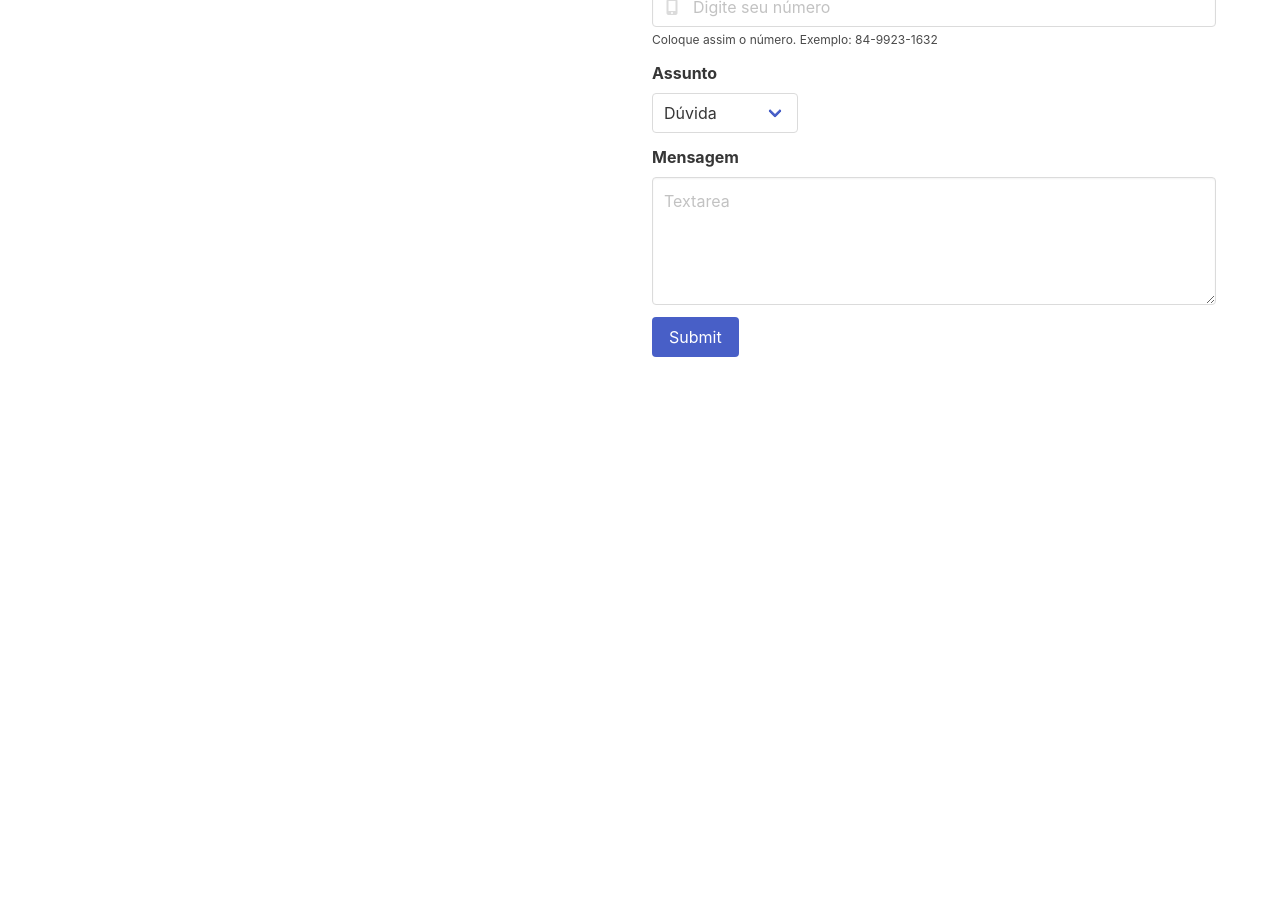
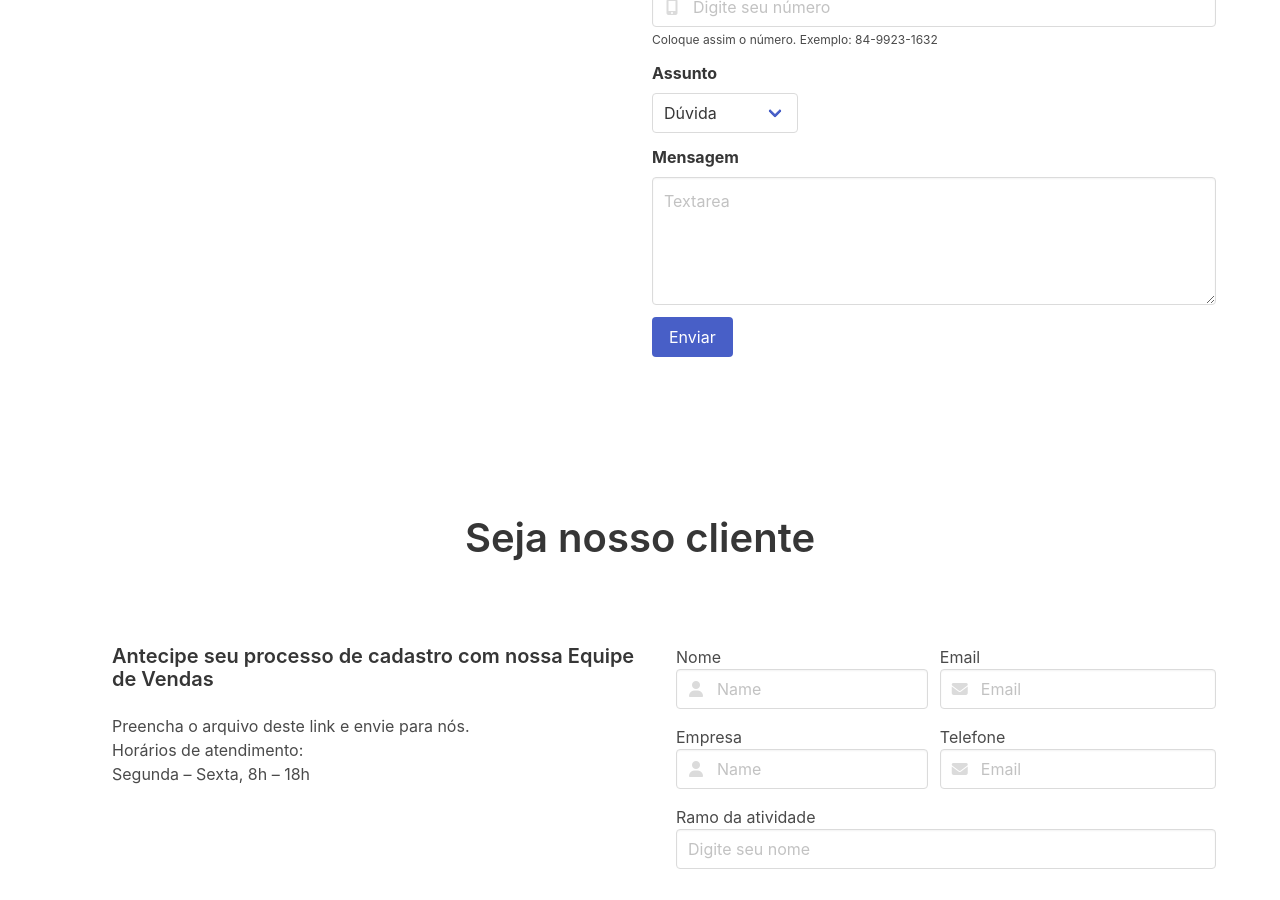
Before and after one commit to dev-cda/site_cda, a Jekyll site: the page built from index.md, in a window 1280 px wide and 900 px high, scrolled down 3634 px. Built offline with Jekyll 4.4.1, drawn with Linux system fonts in a browser that asks for light colours; nearby versions of some CDN libraries; before the commit the page ends 4039 px from its top, so only the background shows below that; some of the changed text lies outside the part shown.

Commit message:
Add be our customer form

```diff
--- /dev/null
+++ b/_includes/client-form.html
@@ -0,0 +1,102 @@
+<section id="cliente" class="section">
+  <div class="container">
+    <div class="columns is-mobile header-title">
+      <div class="column">
+        <h1 class="title is-2 has-text-centered is-white">
+          Seja nosso cliente
+        </h1>
+      </div>
+    </div>
+
+    <div class="columns">
+      <div class="column ml-6">
+        <p class="title is-5">
+          Antecipe seu processo de cadastro com nossa Equipe de Vendas
+        </p>
+        <p>
+          Preencha o arquivo deste link e envie para nós. <br />
+          Horários de atendimento: <br />
+          Segunda – Sexta, 8h – 18h <br />
+        </p>
+      </div>
+
+      <div class="column">
+        <form name="contact" method="POST" data-netlify="true"></form>
+            <div class="field-body">
+            <div class="field">
+                <label>Nome</label>
+                <p class="control is-expanded has-icons-left">
+                <input class="input" type="text" name="nome" placeholder="Name" />
+                <span class="icon is-small is-left">
+                    <i class="fas fa-user"></i>
+                </span>
+                </p>
+            </div>
+            <div class="field">
+                <label>Email</label>
+                <p class="control is-expanded has-icons-left has-icons-right">
+                <input class="input" type="email" name="email" placeholder="Email" />
+                <span class="icon is-small is-left">
+                    <i class="fas fa-envelope"></i>
+                </span>
+                </p>
+            </div>
+            </div>
+
+            <div class="field-body pt-4">
+            <div class="field">
+                <label>Empresa</label>
+                <p class="control is-expanded has-icons-left">
+                <input class="input" type="text" name="empesa" placeholder="Name" />
+                <span class="icon is-small is-left">
+                    <i class="fas fa-user"></i>
+                </span>
+                </p>
+            </div>
+            <div class="field">
+                <label>Telefone</label>
+                <p class="control is-expanded has-icons-left has-icons-right">
+                <input class="input" type="tel" name="telefone" placeholder="Email" />
+                <span class="icon is-small is-left">
+                    <i class="fas fa-envelope"></i>
+                </span>
+                </p>
+            </div>
+            </div>
+
+            <div class="field pt-4">
+            <label>Ramo da atividade</label>
+            <div class="control">
+                <input class="input" type="text" name="atividade" placeholder="Digite seu nome" />
+            </div>
+            </div>
+
+            <div class="field pt-4">
+            <label>Endereço completo</label>
+            <div class="control">
+                <input class="input" type="text" name="endereco" placeholder="Digite seu nome" />
+            </div>
+            </div>
+
+            <div class="field pt-4">
+            <label>Ponto de Referência</label>
+            <div class="control">
+                <input class="input" type="text" name="referencia" placeholder="Digite seu nome" />
+            </div>
+            </div>
+
+            <div class="filder">
+                <div data-netlify-recaptcha="true">
+                </div>
+            </div>
+
+            <div class="field is-grouped">
+                <div class="control">
+                  <button type="submit" class="button is-link">Enviar</button>
+                </div>
+            </div>
+        </form>
+      </div>
+    </div>
+  </div>
+</section>
--- a/_includes/contact.html
+++ b/_includes/contact.html
@@ -22,8 +22,11 @@
 
           <div class="field">
             <label class="label">Nome</label>
-            <div class="control">
+            <div class="control has-icons-left">
               <input class="input" type="text"  name="name" placeholder="Digite seu nome">
+              <span class="icon is-small is-left">
+                <i class="fas fa-user"></i>
+              </span>
             </div>
           </div>
 
@@ -77,13 +80,12 @@
 
           <div class="filder">
             <div data-netlify-recaptcha="true">
-
             </div>
           </div>
 
           <div class="field is-grouped">
             <div class="control">
-              <button type="submit" class="button is-link">Submit</button>
+              <button type="submit" class="button is-link">Enviar</button>
             </div>
           </div>
         </form>
--- a/_layouts/home.html
+++ b/_layouts/home.html
@@ -5,3 +5,4 @@ layout: default
 {%- include product.html -%}
 {%- include brands.html -%}
 {%- include contact.html -%}
+{%- include client-form.html -%}
```
